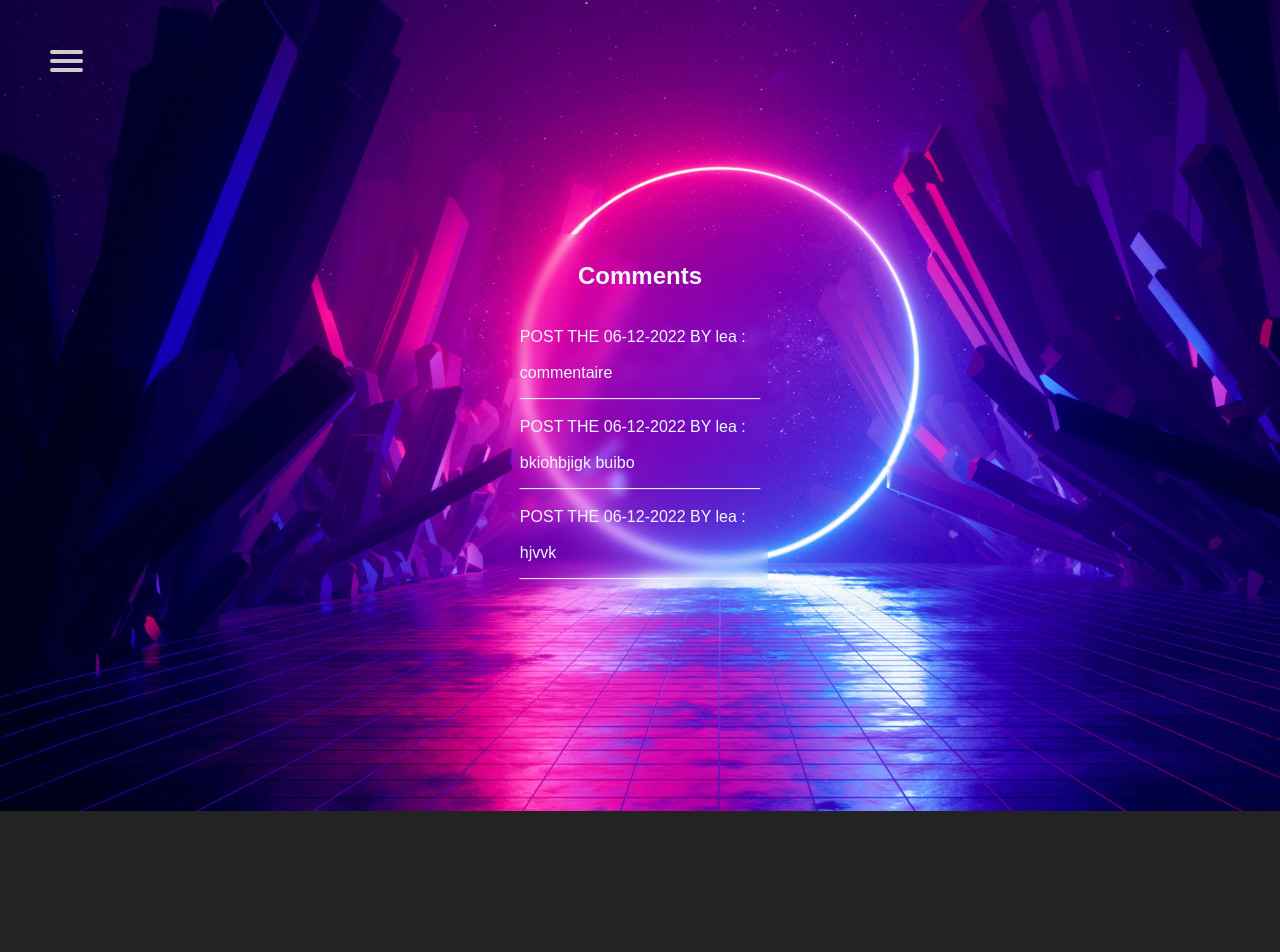
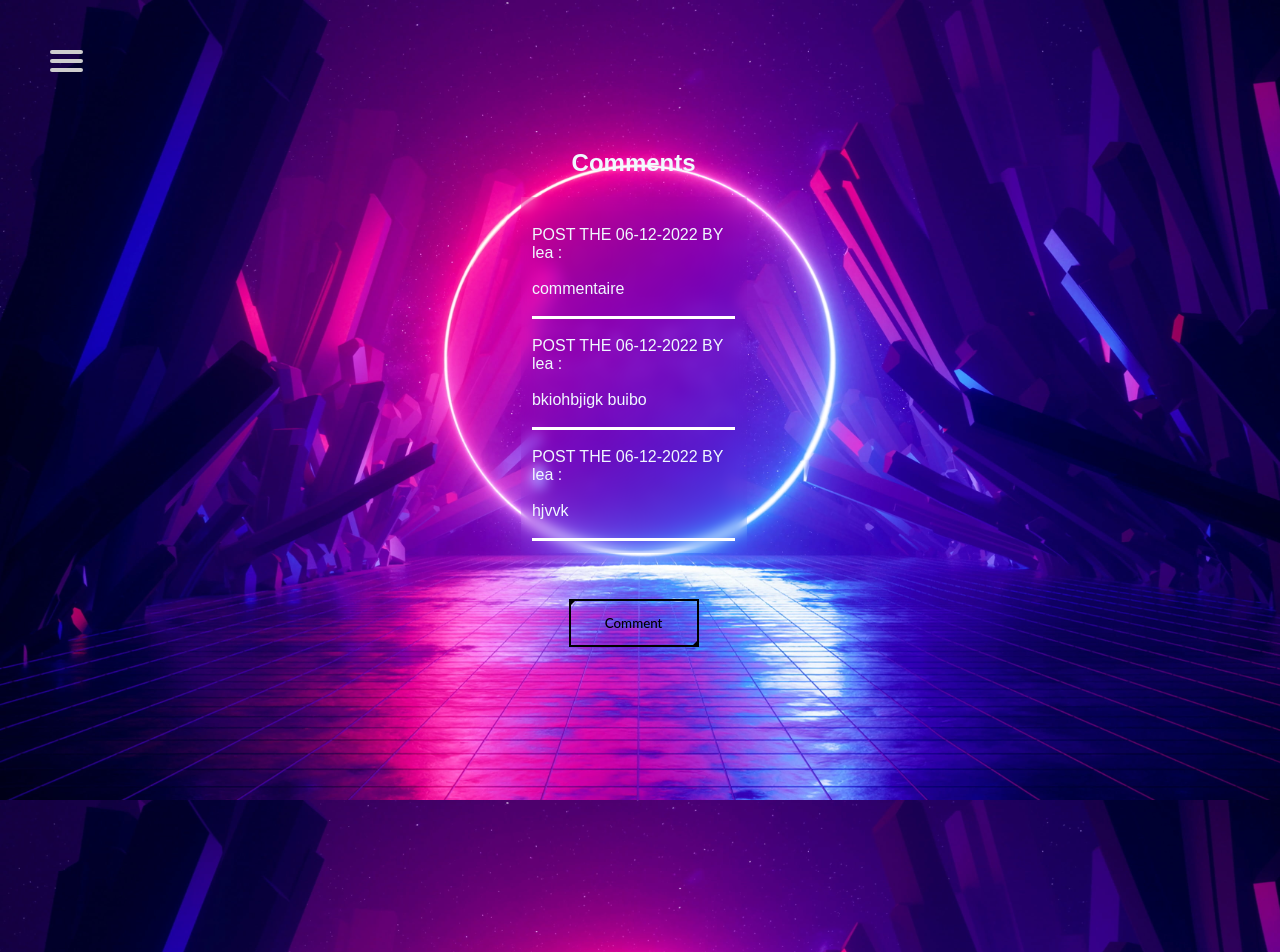
Before and after one commit to lea-dubois1/livre-or, a PHP site: page /livre-or.php in a window 1280 px wide; the page is wider, and only the part inside the window is pictured. Run offline with PHP 8.4, Linux system fonts and the light colour scheme; a user stored in the database is signed in; data comes from the database, SQL or seed files in the repository; both versions use the stored data as it was after the commit.

Commit message:
projet terminé

```diff
--- a/header.php
+++ b/header.php
@@ -11,31 +11,15 @@
 
             <?php if (session_status() == PHP_SESSION_NONE){ session_start();} ?>
 
-            <!--    Made by Erik Terwan    -->
-            <!--   24th of November 2015   -->
-            <!--        MIT License        -->
             <nav role="navigation">
             <div id="menuToggle">
-                <!--
-                A fake / hidden checkbox is used as click reciever,
-                so you can use the :checked selector on it.
-                -->
+
                 <input type="checkbox" />
 
-                <!--
-                Some spans to act as a hamburger.
-
-                They are acting like a real hamburger,
-                not that McDonalds stuff.
-                -->
                 <span></span>
                 <span></span>
                 <span></span>
 
-                <!--
-                Too bad the menu has to be inside of the button
-                but hey, it's pure CSS magic.
-                -->
                 <ul id="menu">
                     <a href="index.php"><li>Home</li></a>
                     <?php if(!$_SESSION){echo '<a href="inscription.php"><li>Signup</li></a>';} ?>
@@ -48,19 +32,5 @@
                 </ul>
             </div>
         </nav>
-
-
-
-            <!-- <a class="lien" href="index.php">Home</a>
-            <a class="lien" href="connexion.php">Login</a>
-            <a class="lien" href="inscription.php">Signup</a>
-            <a class="lien" href="profil.php">Profile</a>
-            <a class="lien" href="livre-or.php">Golden Book</a>
-            <a class="lien" href="commentaire.php">Add comment</a> -->
-
-            <?php /* if(!$_SESSION){echo '<a class="lien" href="connexion.php">Login</a>';} ?>
-            <?php if(!$_SESSION){echo '<a class="lien" href="inscription.php">Signup</a>';} ?>
-            <?php if($_SESSION){echo '<a class="lien" href="profil.php">Profile</a>';} */ ?>
-        </nav>
     </header>
 </html>
--- a/inscription.php
+++ b/inscription.php
@@ -28,7 +28,7 @@
         // LIST OF ERRORS
         if(($password != $passwordConfirm)) {    // If the password is different than the password's confirmation
 
-            $error = "Les mots de passe ne sont pas identiques";
+            $error = "Passwords do not match";
         }else{      // If everithing is fine and there is no error
 
             // Cripting the password
@@ -47,7 +47,7 @@
         }
 
     }else{      // If login already exist
-        $exists = "Le login existe déjà";
+        $error = "Le login existe déjà";
     }
 }
 
--- a/livre-or.php
+++ b/livre-or.php
@@ -15,7 +15,8 @@
 
             <div class="centre livreor">
 
-                <h2 class="users-data">Comments</h2>
+                <h2>Comments</h2>
+
 
                 <?php
 
@@ -25,15 +26,21 @@
                     $dateOld = $result['date'];
                     $date =  date('d-m-Y', strtotime($dateOld));
 
-                    while ($result !=NULL){
+                    echo '<div class="flou">';
+                        while ($result !=NULL){
 
-                        echo '<br>POST THE ' . $date . ' BY ' . $result['login'] . ' :<br><br>';
-                        echo $result['commentaire'] . '<br>___________________________<br>';
+                            echo '<br>POST THE ' . $date . ' BY ' . $result['login'] . ' :<br><br>';
+                            echo $result['commentaire'] . '<br><br><div class="border"></div>';
 
-                        $result = mysqli_fetch_assoc($rs);
-                        echo '</tr>';
-                    }
+                            $result = mysqli_fetch_assoc($rs);
+                            echo '</tr>';
+                        }
+                    echo '</div>';
+
+                    echo '<br>'
                 ?>
+
+                <?php if($_SESSION){echo '<div class="frame"> <button class="custom-btn btn-4" name="submit">Comment</button> </div><br>';} ?>
 
             </div>
 
--- a/style.css
+++ b/style.css
@@ -3,13 +3,14 @@
    margin: 0;
    padding: 0;
    box-sizing: border-box;
-   overflow: hidden;
+   width: 100vw;
+   height: 100vh;
 
-   /* make it look decent enough */
-   background: #232323;
    background-image: url(images/wallpaperflare.com_wallpaper\ \(2\).jpg);
    background-repeat: no-repeat;
    background-size: cover;
+   background-attachment: fixed;
+   overflow-x: hidden;
    color: #232323;
    font-family: "Avenir Next", "Avenir", sans-serif;
 }
@@ -18,6 +19,7 @@
 main
 {
    margin-top: -2vh;
+   margin-left: -1vw;
    height: 100vh;
    display: flex;
    justify-content: center;
@@ -50,18 +52,32 @@
    width: 7vw;
 }
 
-
 .livreor
 {
    padding: 1vh;
-   backdrop-filter: blur(5px);
    color: aliceblue;
-   max-width: 40vw;
+   max-width: 30vw;
+   overflow-wrap: break-word;
+   max-height: 90vh;
 }
 
+.centre .livreor{
+   display: flex;
+   flex-wrap: wrap;
+   flex-direction: column;
+   justify-content: center;
+   align-items: center;
+}
 
+.border{
+   border-bottom: solid white;
+}
 
-
+.flou
+{
+   padding: 5%;
+   backdrop-filter: blur(6px);
+}
 
 
 
```
Also changed, not shown: livreor.sql (added, +74 -0 lines), profil.php (+6 -6 lines). Lines whose indentation alone changed are shown as unchanged.
